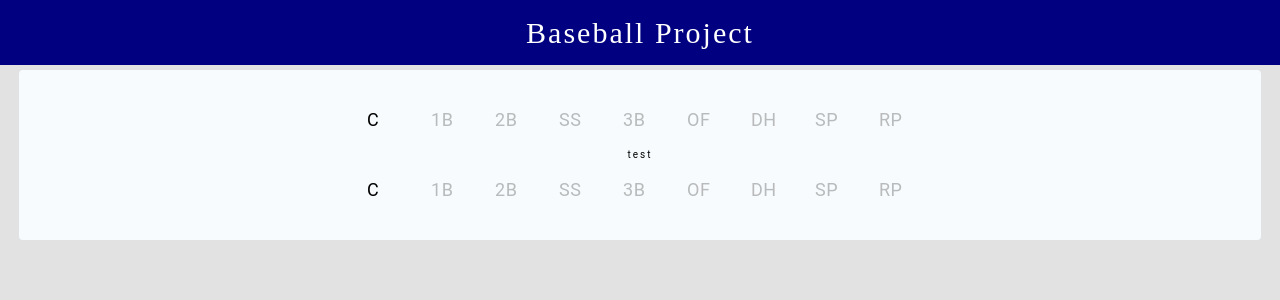
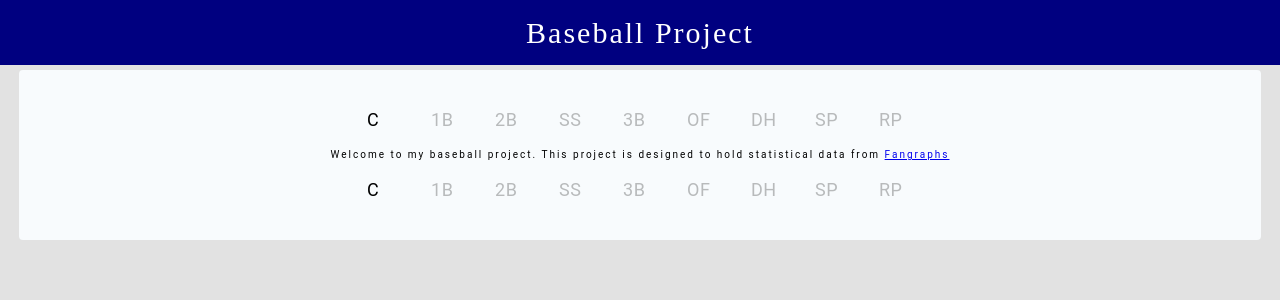
Before and after one commit to atonymartin20/BaseballProject, a React (Create React App) app in the folder frontend/: page / in a window 1280 px wide. Shown: the top 300 px of the page. Built offline with nearby package versions, Linux system fonts and the light colour scheme; no server answers.

Commit message:
Started adding text on homepage

```diff
--- a/frontend/src/components/homepage/index.js
+++ b/frontend/src/components/homepage/index.js
@@ -2,6 +2,7 @@ import React from 'react';
 import Navbar from '../navbar';
 import Links from '../navbar/links.js';
 import withStyles from '@material-ui/core/styles/withStyles';
+import { Link } from 'react-router-dom';
 
 const styles = theme => ({
     homepageDiv: {
@@ -22,8 +23,10 @@ const styles = theme => ({
         alignItems: 'center',
         flexDirection: 'column',
         padding: 20,
+    },
+    websiteLinks: {
 
-    },
+    }
 });
 
 class Homepage extends React.Component {
@@ -35,7 +38,7 @@ class Homepage extends React.Component {
                 <Navbar />
                 <div className={classes.homepageSpacingDiv}>
                 <Links />
-                    <h1>test</h1>
+                    <h1>Welcome to my baseball project.  This project is designed to hold statistical data from <Link to='https://www.fangraphs.com/' className={classes.websiteLinks}>Fangraphs</Link> </h1>
                 <Links />
                 </div>
             </div>
```
